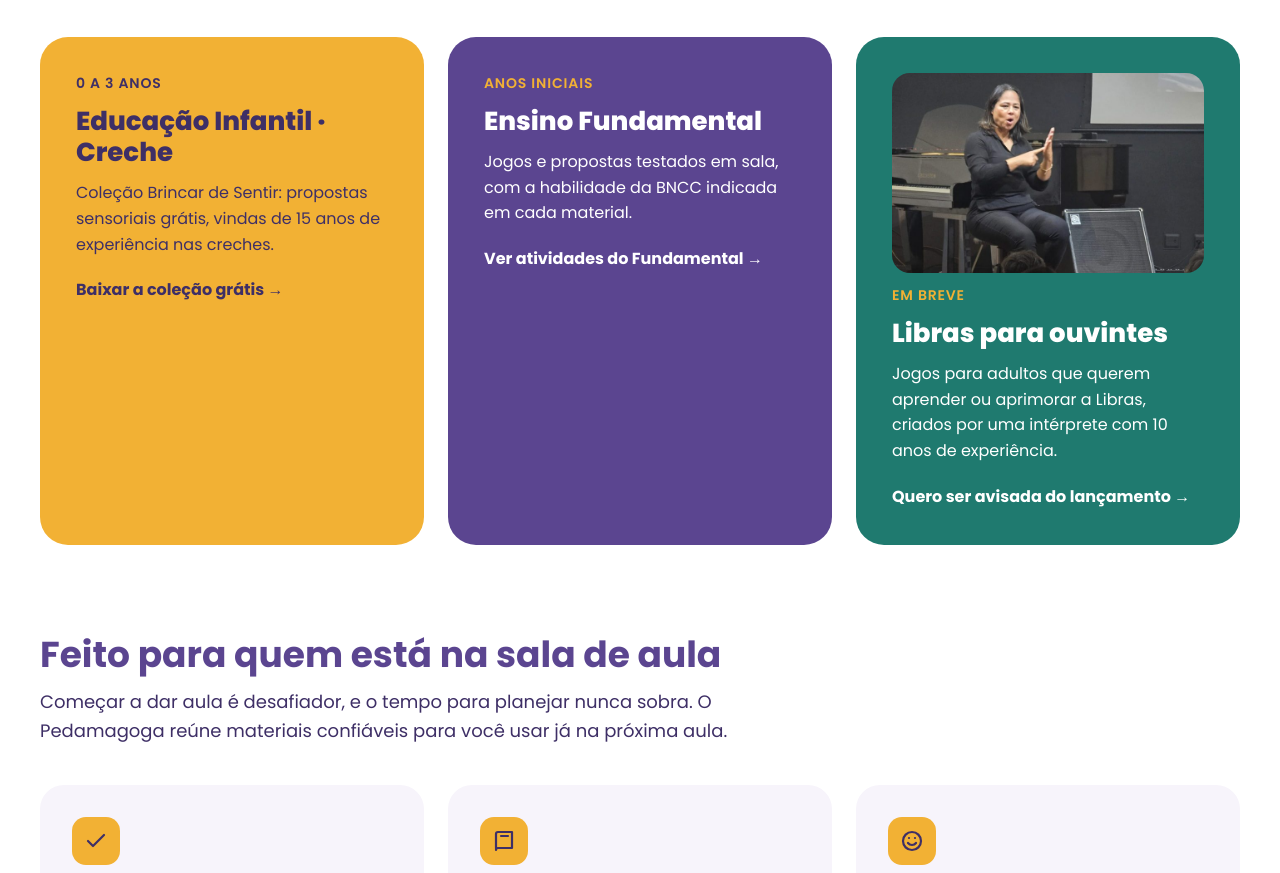
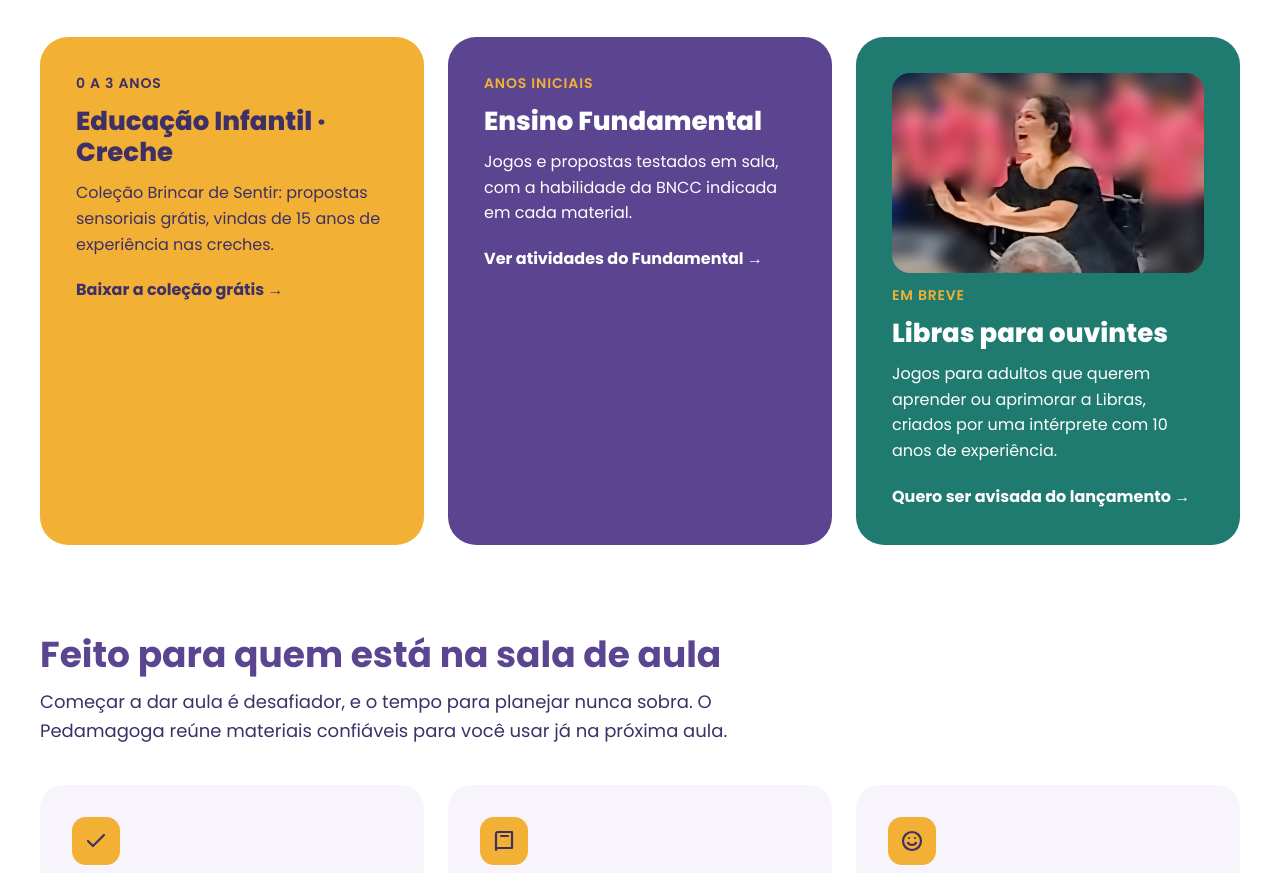
Before and after one commit to fabianamagogalibras-jpg/pedamagoga., a plain HTML site: page index.html in a window 1280 px wide. Shown: the part 1032-1905 px from the top of the page. Drawn offline with Linux system fonts and the light colour scheme.

Commit message:
Add files via upload

```diff
--- a/index.html
+++ b/index.html
@@ -80,7 +80,7 @@ img{max-width:100%}
 <span style="font-size: 16px; font-weight: 700; padding-top: 8px">Ver atividades do Fundamental →</span>
 </a>
 <a href="#gratis" style="flex: 1 1 300px; min-width: 0; text-decoration: none; background: #1F7A6F; color: #FFFFFF; border-radius: 28px; padding: 36px; display: flex; flex-direction: column; gap: 12px">
-<img src="libras-palco.jpg" alt="Fabiana interpretando em Libras em um palco" style="width: 100%; height: 200px; object-fit: cover; object-position: center 20%; border-radius: 18px; display: block">
+<img src="libras-palco-novo.jpg" alt="Fabiana interpretando em Libras em uma apresentação" style="width: 100%; height: 200px; object-fit: cover; object-position: center 25%; border-radius: 18px; display: block">
 <span style="font-size: 14px; font-weight: 600; letter-spacing: 0.06em; text-transform: uppercase; color: #F2B134">Em breve</span>
 <span style="font-size: 26px; font-weight: 800; line-height: 1.2">Libras para ouvintes</span>
 <span style="font-size: 16px; line-height: 1.6">Jogos para adultos que querem aprender ou aprimorar a Libras, criados por uma intérprete com 10 anos de experiência.</span>
```
Also changed, not shown: libras-palco-novo.jpg (added).
